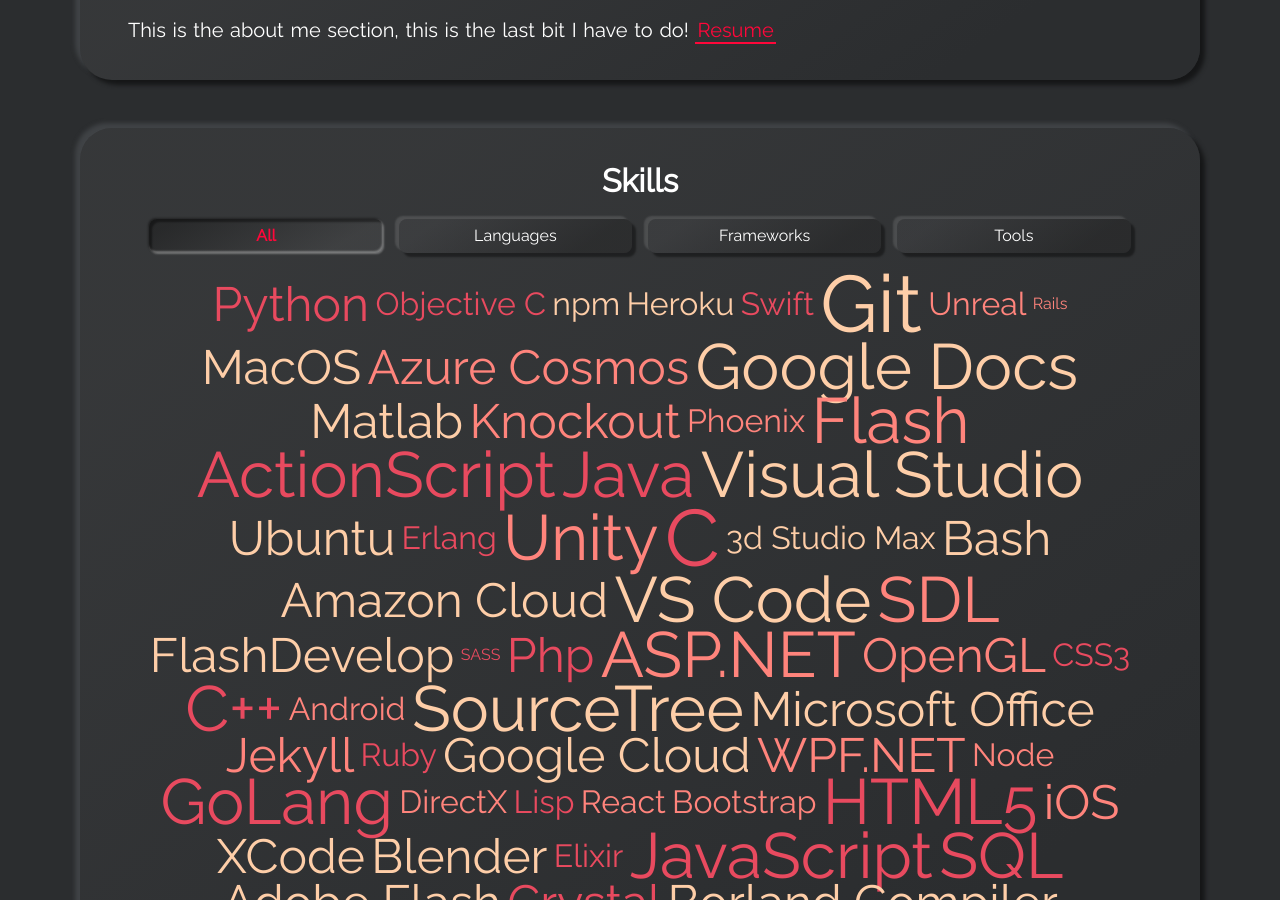
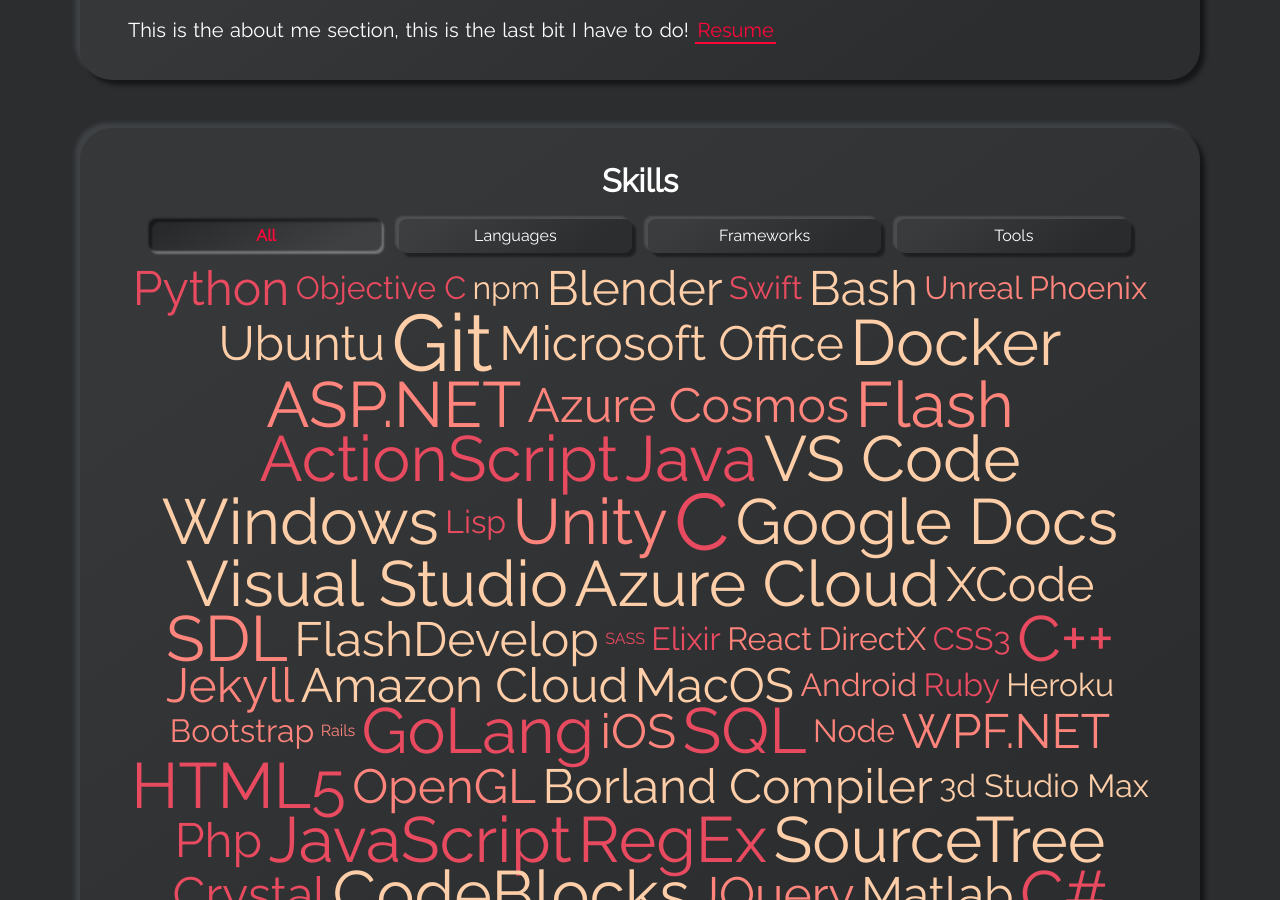
Before and after one commit to eatjason/eatjason.github.io, a Jekyll site: the page built from index.html, in a window 1280 px wide and 900 px high, scrolled down 1134 px. Built offline with Jekyll 4.4.1, drawn with Linux system fonts in a browser that asks for light colours; some of the changed text lies outside the part shown.

Commit message:
added docker to skills and job

```diff
--- a/_data/experience.yml
+++ b/_data/experience.yml
@@ -46,6 +46,7 @@
     - tag: HTML5
     - tag: Azure Cosmos
     - tag: SQL
+    - tag: Docker
 
 - name: Saagara
   jumpid: saagara
--- a/_data/skills-tools.yml
+++ b/_data/skills-tools.yml
@@ -73,3 +73,6 @@
 
 - name: Matlab
   weight: 3
+
+- name: Docker
+  weight: 4
```
